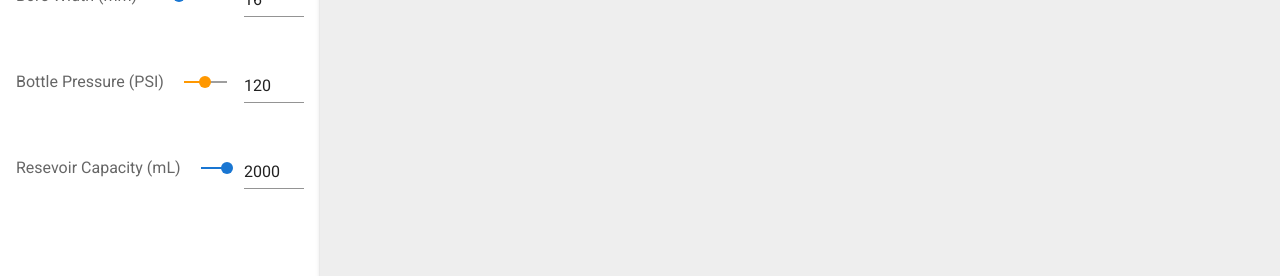
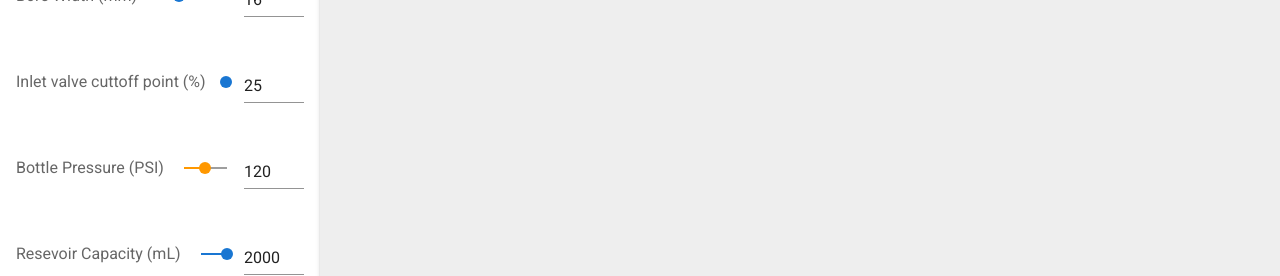
Before and after one commit to girotobial/piston_gas_expansion, a Vue app: page / in a window 1280 px wide. Shown: the part 382-658 px from the top of the page. Built offline with nearby package versions, Linux system fonts and the light colour scheme.

Commit message:
💄 Add cut off slider

```diff
--- a/src/components/Controls.vue
+++ b/src/components/Controls.vue
@@ -85,6 +85,29 @@
       <v-row>
         <v-col>
           <v-slider
+            v-model="piston.cutOffPoint"
+            min="0"
+            max="100"
+            label="Inlet valve cuttoff point (%)"
+            thumb-label
+            track-color="grey"
+            @input="emitPiston"
+          >
+            <template v-slot:append>
+              <v-text-field
+                v-model="piston.cutOffPoint"
+                type="number"
+                class="mt-0 pt-0"
+                style="width: 60px"
+                @input="emitPiston"
+              ></v-text-field>
+            </template>
+          </v-slider>
+        </v-col>
+      </v-row>
+      <v-row>
+        <v-col>
+          <v-slider
             v-model="bottle.pressure"
             min="0"
             max="250"
@@ -149,6 +172,7 @@ export default class Controls extends Vue {
   };
 
   piston: Piston = {
+    cutOffPoint: 25,
     shape: "Circular",
     boreWidth: 16,
     bumpClearanceLength: 4,
--- a/src/interfaces.ts
+++ b/src/interfaces.ts
@@ -4,6 +4,7 @@ export interface Bottle {
 }
 
 export interface Piston {
+  cutOffPoint: number;
   bumpClearanceLength: number;
   strokeLength: number;
   boreWidth: number;
```
